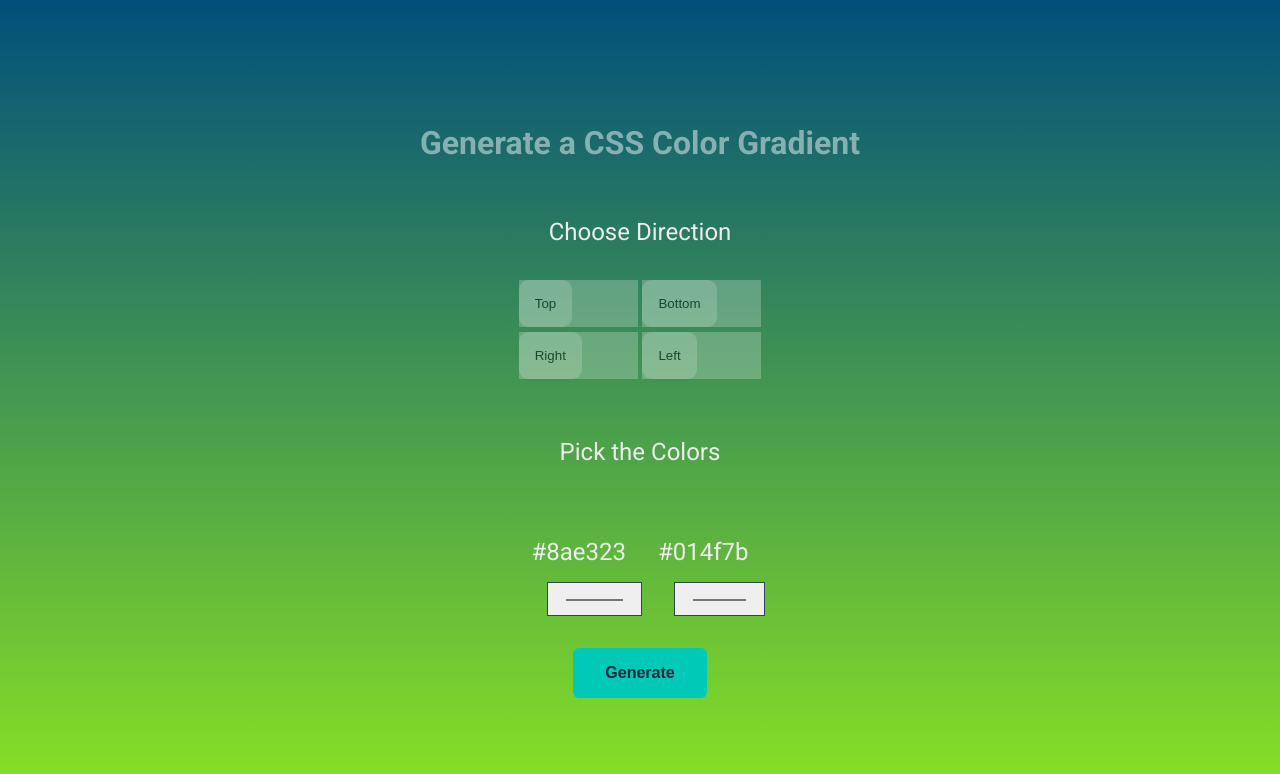
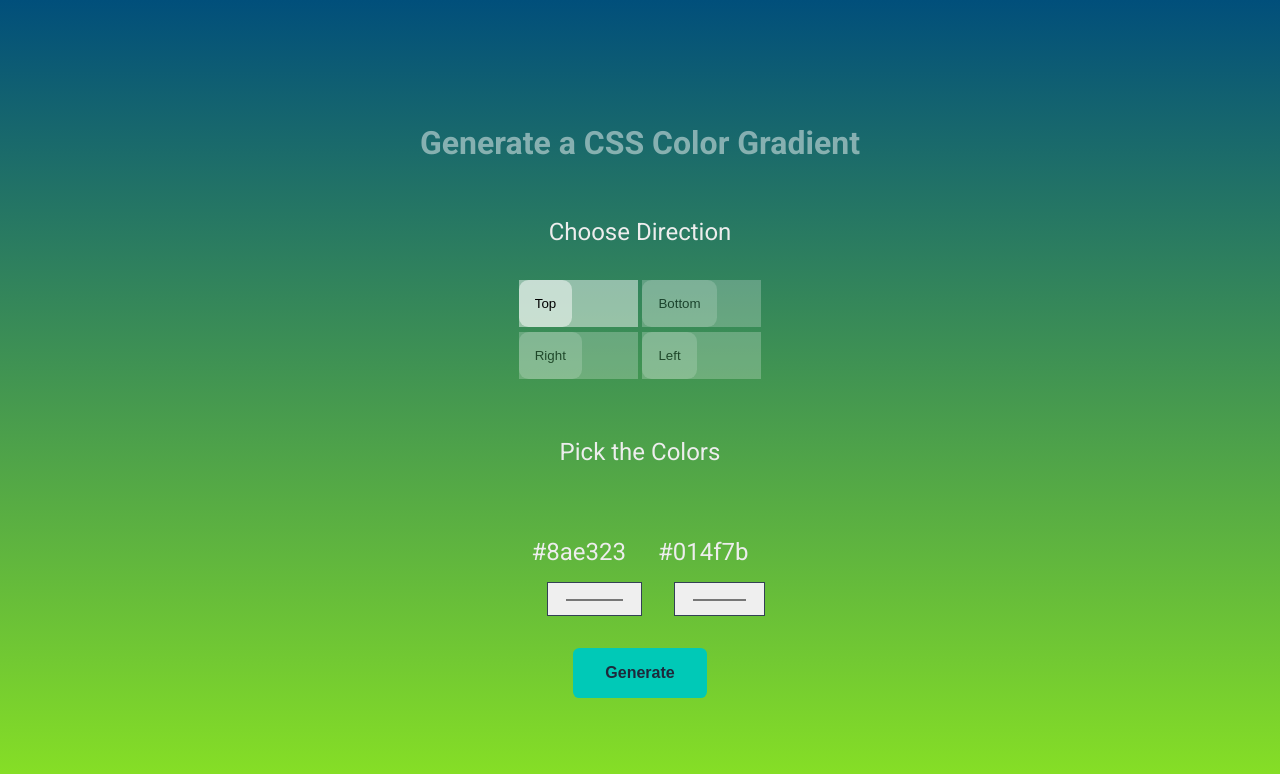
Before and after one commit to CLL-NxtWave-Submissions/gradient-generator, a React (Create React App) app: page / in a window 1280 px wide. Shown: the top 774 px of the page. Built offline with nearby package versions, Linux system fonts and the light colour scheme; a web font is replaced by a local one.

Commit message:
Added isItemSelected prop to GradientDirectionItem styled component to render appropriate styling based on whether it is teh current selected gradient direction or not

```diff
--- a/src/components/GradientGenerator/index.js
+++ b/src/components/GradientGenerator/index.js
@@ -87,6 +87,9 @@ export default class GradientGenerator extends Component {
               <GradientDirectionItem
                 key={gradientDirectionsListItem.directionId}
                 itemData={gradientDirectionsListItem}
+                isItemSelected={
+                  gradientDirectionsListItem.value === selectedGradientDirection
+                }
               />
             ))}
           </GradientDirectionsList>
```
